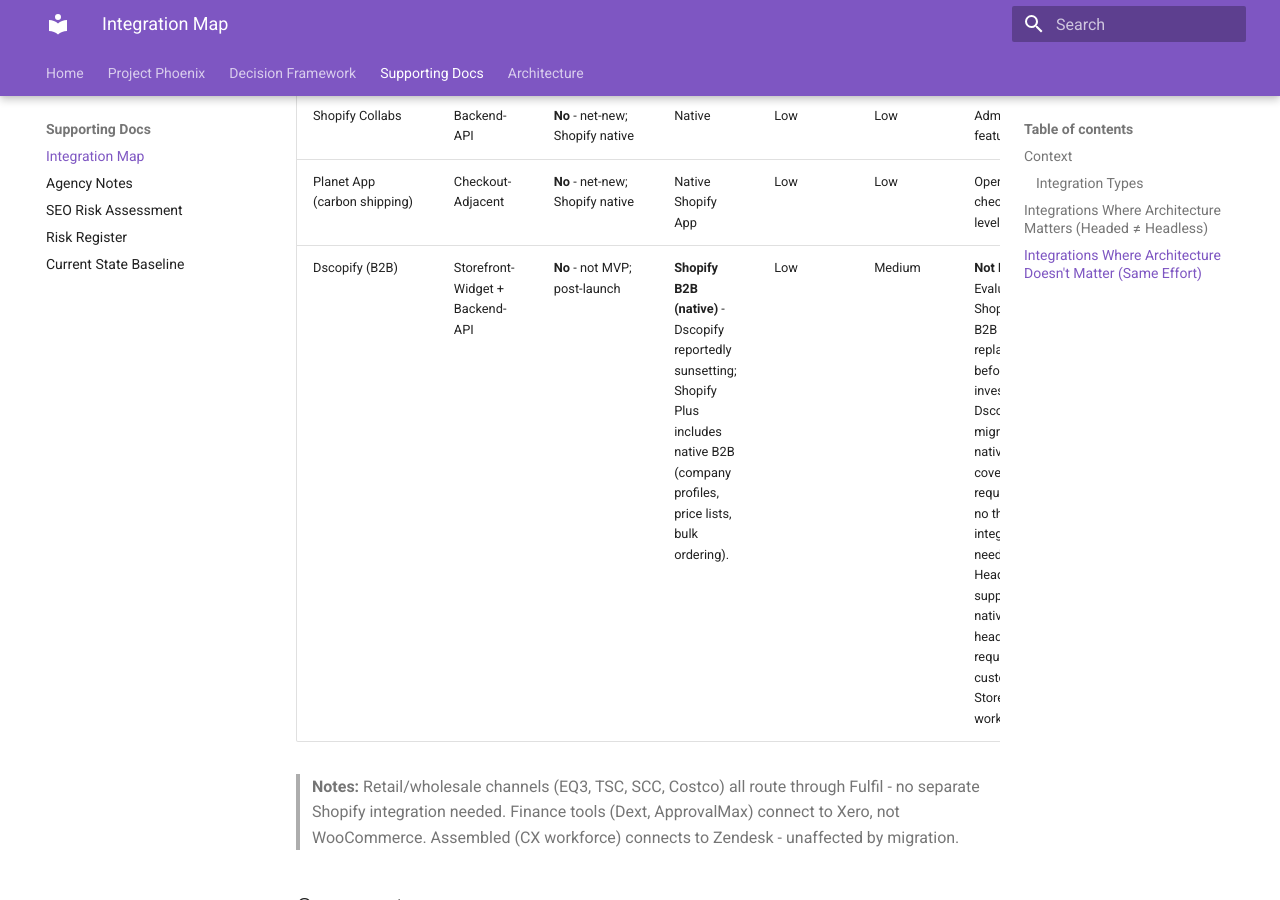
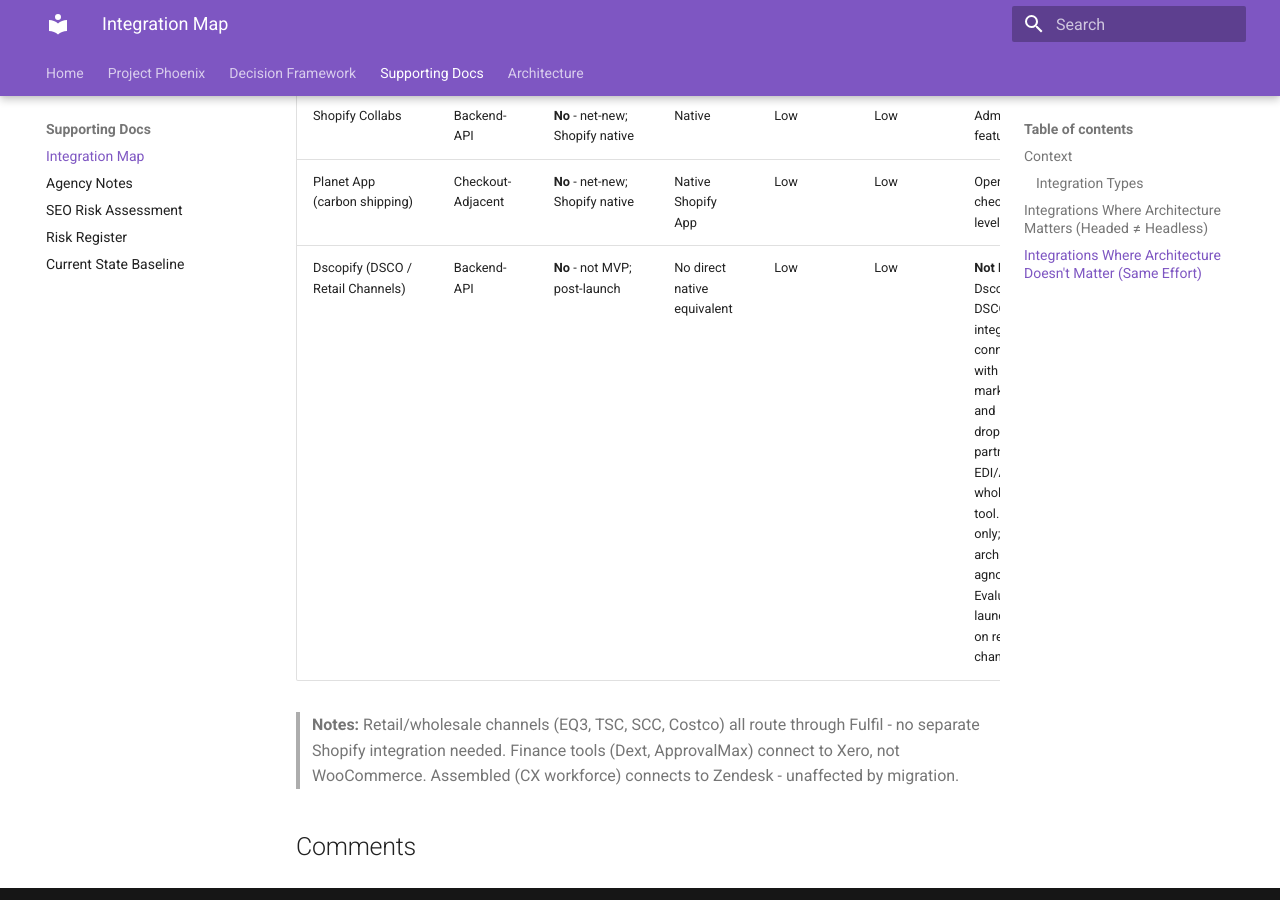
Before and after one commit to charanbobby/Shopify2026, an MkDocs documentation site: the page built from docs/integration-map.md, in a window 1280 px wide and 900 px high, scrolled down 4461 px. Built offline with MkDocs 1.6.1 and Material for MkDocs 9.7.7, drawn with Linux system fonts in a browser that asks for light colours; comment, search, counter and statistics services are not loaded.

Commit message:
Correct Dscopify description; separate from B2B wholesale
Dscopify is a DSCO retail/marketplace/dropship integration (EDI/API),
not a B2B wholesale tool. Removed unverified sunsetting claim. Corrected
type to Backend-API (architecture-agnostic). Shopify native B2B
(company profiles, price lists, catalogs) is a separate evaluation
tracked in risk register and agency notes.

Co-Authored-By: Claude Opus 4.6 <noreply@anthropic.com>

```diff
--- a/docs/integration-map.md
+++ b/docs/integration-map.md
@@ -61,6 +61,6 @@ These integrations are architecture-agnostic - effort is identical whether heade
 | Sprout Social | Backend-API | **Yes** | TBD | Low | Low | Social management via API sync. [[Ref](https://shopify.dev/docs/api/admin-rest)] |
 | Shopify Collabs | Backend-API | **No** - net-new; Shopify native | Native | Low | Low | Admin/channel feature. |
 | Planet App (carbon shipping) | Checkout-Adjacent | **No** - net-new; Shopify native | Native Shopify App | Low | Low | Operates at checkout/order level. [[Ref](https://shopify.dev/docs/apps/build/checkout)] |
-| Dscopify (B2B) | Storefront-Widget + Backend-API | **No** - not MVP; post-launch | **Shopify B2B (native)** - Dscopify reportedly sunsetting; Shopify Plus includes native B2B (company profiles, price lists, bulk ordering). | Low | Medium | **Not MVP.** Evaluate Shopify native B2B as replacement before investing in Dscopify migration. If native B2B covers requirements, no third-party integration needed. Headed supports B2B natively; headless requires custom Storefront API work. |
+| Dscopify (DSCO / Retail Channels) | Backend-API | **No** - not MVP; post-launch | No direct native equivalent | Low | Low | **Not MVP.** Dscopify is a DSCO integration for connecting with retailers, marketplaces, and dropshipping partners via EDI/API - not a wholesale B2B tool. Backend-only; architecture-agnostic. Evaluate post-launch based on retail channel needs. |
 
 > **Notes:** Retail/wholesale channels (EQ3, TSC, SCC, Costco) all route through Fulfil - no separate Shopify integration needed. Finance tools (Dext, ApprovalMax) connect to Xero, not WooCommerce. Assembled (CX workforce) connects to Zendesk - unaffected by migration.
```
